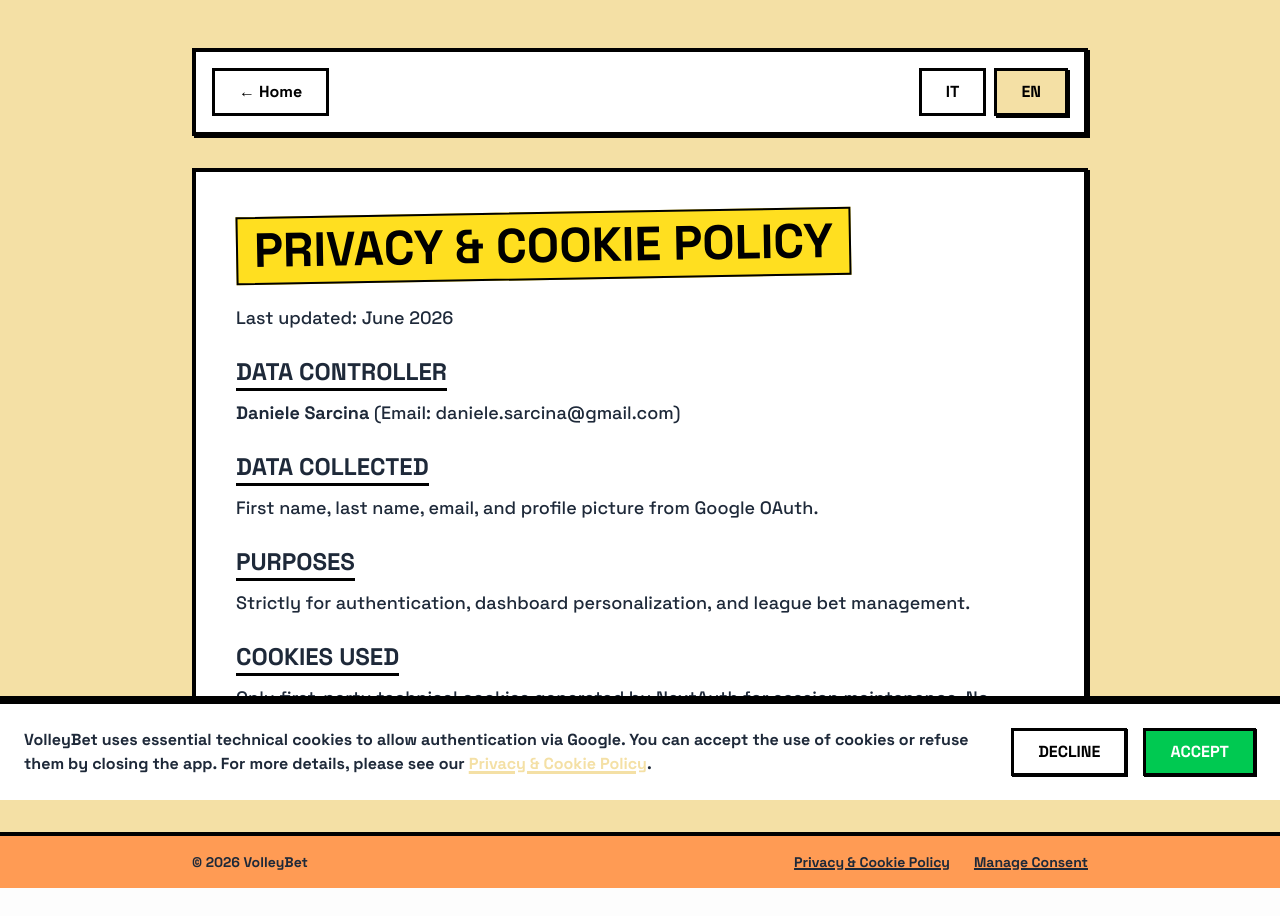
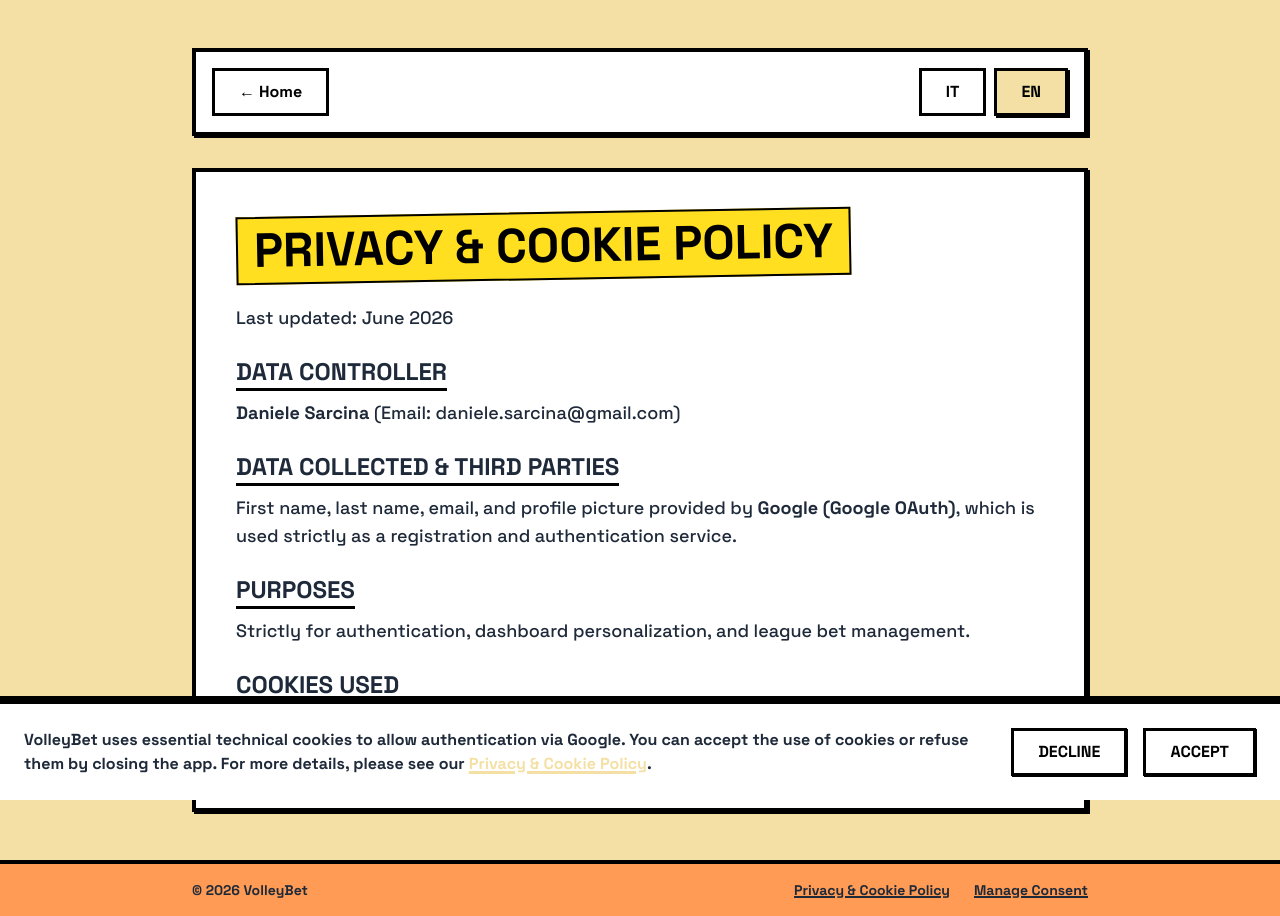
Before and after one commit to Svraga/volleybet, a Next.js app: page /privacy in a window 1280 px wide. Before the commit the page ends 888 px from the top, so only its background shows below. Built offline with nearby package versions, Linux system fonts and the light colour scheme.

Commit message:
cookie policy and compliance

```diff
--- a/src/app/privacy/page.tsx
+++ b/src/app/privacy/page.tsx
@@ -53,8 +53,8 @@
               </section>
 
               <section className="space-y-2">
-                <h2 className="text-2xl font-bold uppercase border-b-[3px] border-black inline-block">Dati Raccolti</h2>
-                <p>Nome, Cognome, Email e immagine del profilo trasmessi tramite Google OAuth.</p>
+                <h2 className="text-2xl font-bold uppercase border-b-[3px] border-black inline-block">Dati Raccolti e Servizi Terzi</h2>
+                <p>Nome, Cognome, Email e immagine del profilo trasmessi tramite <strong>Google (Google OAuth)</strong>, utilizzato esclusivamente come servizio di registrazione e accesso al sito.</p>
               </section>
 
               <section className="space-y-2">
@@ -77,8 +77,8 @@
               </section>
 
               <section className="space-y-2">
-                <h2 className="text-2xl font-bold uppercase border-b-[3px] border-black inline-block">Data Collected</h2>
-                <p>First name, last name, email, and profile picture from Google OAuth.</p>
+                <h2 className="text-2xl font-bold uppercase border-b-[3px] border-black inline-block">Data Collected & Third Parties</h2>
+                <p>First name, last name, email, and profile picture provided by <strong>Google (Google OAuth)</strong>, which is used strictly as a registration and authentication service.</p>
               </section>
 
               <section className="space-y-2">
--- a/src/components/CookieBanner.tsx
+++ b/src/components/CookieBanner.tsx
@@ -68,10 +68,10 @@
         {t.message} <Link href="/privacy" className="underline decoration-[3px] text-primary hover:text-black transition-colors">{t.link}</Link>.
       </p>
       <div className="flex flex-row w-full md:w-auto gap-4">
-        <Button variant="outline" onClick={handleDecline} className="flex-1 md:flex-none uppercase font-black px-6 border-[3px] shadow-brutal-sm">
+        <Button variant="primary" onClick={handleDecline} className="flex-1 md:flex-none uppercase font-black px-6 border-[3px] shadow-brutal-sm bg-white text-black hover:bg-gray-100">
           {t.decline}
         </Button>
-        <Button variant="primary" onClick={handleAccept} className="flex-1 md:flex-none uppercase font-black px-6 border-[3px] shadow-brutal-sm bg-green-500 text-white hover:bg-green-600">
+        <Button variant="primary" onClick={handleAccept} className="flex-1 md:flex-none uppercase font-black px-6 border-[3px] shadow-brutal-sm bg-white text-black hover:bg-gray-100">
           {t.accept}
         </Button>
       </div>
```
